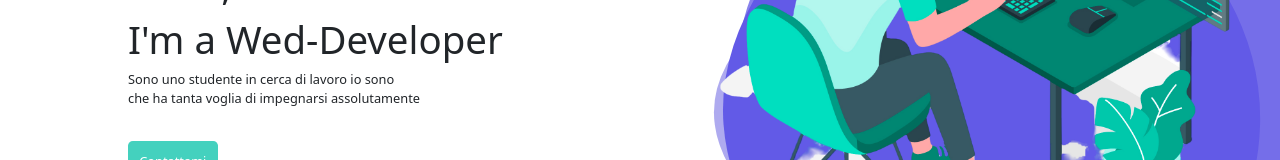
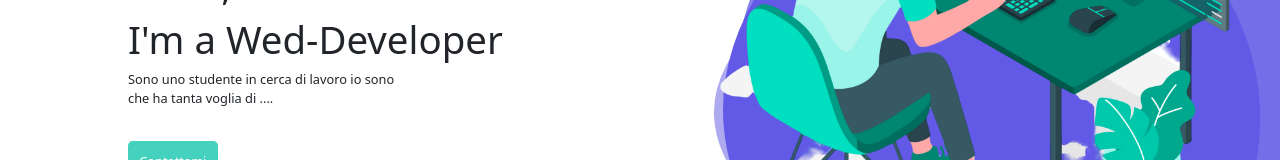
Before and after one commit to RiccioMarrone/portfoglio, a React (Vite) app: page / in a window 1280 px wide. Shown: the part 384-544 px from the top of the page. Built offline with nearby package versions, Linux system fonts and the light colour scheme.

Commit message:
modifica

```diff
--- a/src/atom/SectionUp.jsx
+++ b/src/atom/SectionUp.jsx
@@ -37,7 +37,7 @@ const SectionUp = ({home,handleClick}) => {
           <div className='box_left--up_container'>
            <h2 className='p1'>Hello,I'm Andrea</h2>
            <h2 className='p2'>I'm a Wed-Developer</h2>
-           <div  className='p3'>Sono uno studente in cerca di lavoro io sono <br/>che ha tanta voglia di impegnarsi assolutamente</div>
+           <div  className='p3'>Sono uno studente in cerca di lavoro io sono <br/>che ha tanta voglia di ....</div>
 
            <div className='box_left--down--btn' onClick={()=>{handleClick("contact")}}>
             Contattami
--- a/src/stili/style.css
+++ b/src/stili/style.css
@@ -925,7 +925,7 @@ footer{
     }
 
     .btn_send{
-        top:3rem;
+        top:1.5rem;
         font-size: 3vw;
     }
 
```
